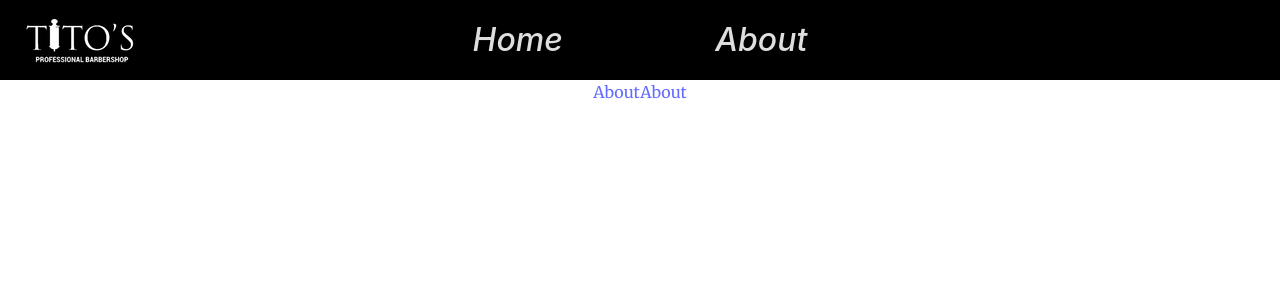
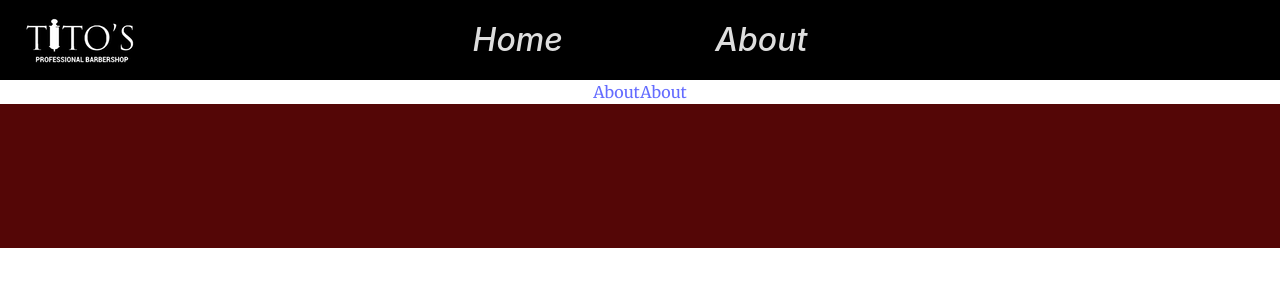
Before and after one commit to alexbradshaw/Titos, a React (Vite) app: page /about in a window 1280 px wide. Shown: the top 300 px of the page. Built offline with nearby package versions, Linux system fonts and the light colour scheme; some icons are missing.

Commit message:
fixed heights to work for all webpages

```diff
--- a/src/App.css
+++ b/src/App.css
@@ -1,6 +1,6 @@
 .App {
   width: 100lvw;
-  height: 222lvh;
+  height: auto;
   display: flex;
   justify-content: center;
   align-items: flex-start;
@@ -13,7 +13,6 @@
   height: 100%;
   display: flex;
   justify-content: center;
-  padding-bottom: 20vh;
 }
 
 @media screen and (max-width: 800px) {
@@ -24,7 +23,6 @@
   }
 
   .display {
-    padding-bottom: 0;
     height: auto;
   }
 }
```
